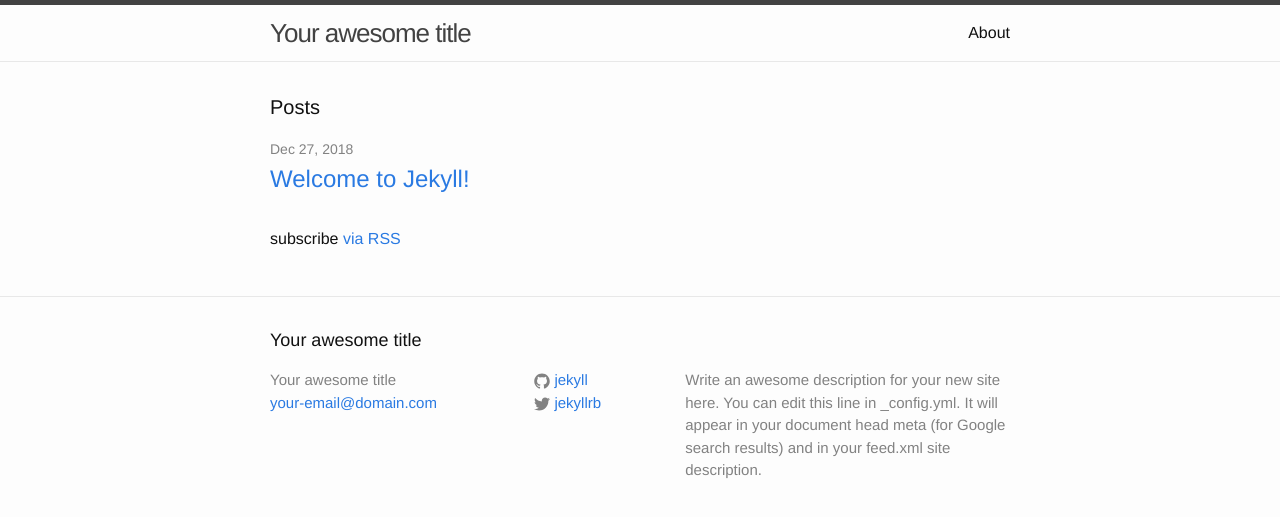
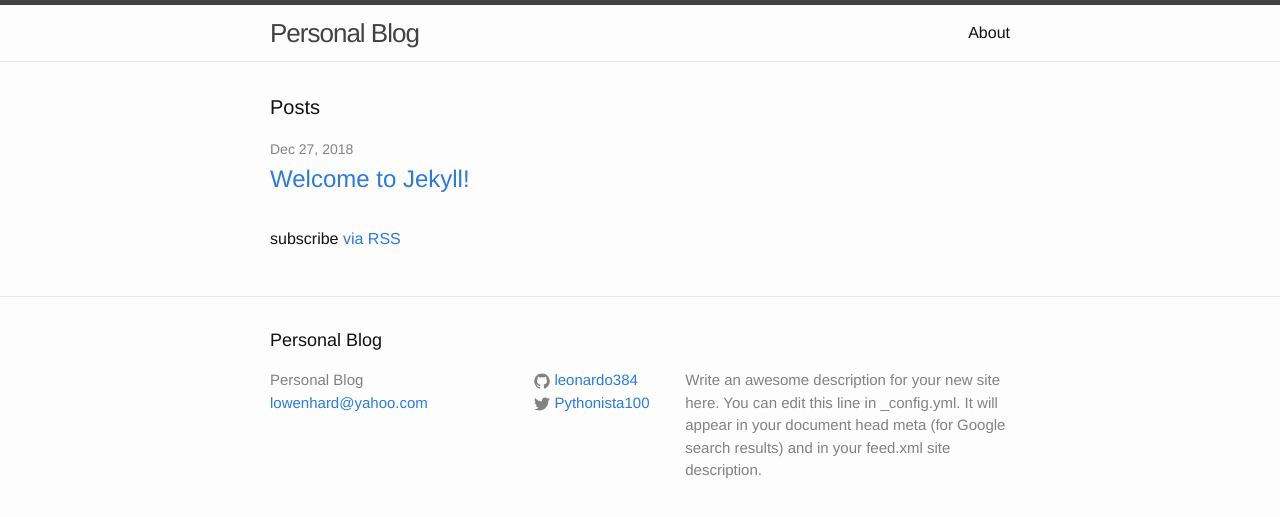
Before and after one commit to leomartinez2019/cripto-content, a Jekyll site: the page built from index.html, in a window 1280 px wide. Shown: the top 517 px of the page. Built offline with Jekyll 4.4.1, drawn with Linux system fonts in a browser that asks for light colours.

Commit message:
Modify yaml config

```diff
--- a/_config.yml
+++ b/_config.yml
@@ -6,16 +6,16 @@
 # 'jekyll serve'. If you change this file, please restart the server process.
 
 # Site settings
-title: Your awesome title
-email: your-email@domain.com
+title: Personal Blog
+email: lowenhard@yahoo.com
 description: > # this means to ignore newlines until "baseurl:"
   Write an awesome description for your new site here. You can edit this
   line in _config.yml. It will appear in your document head meta (for
   Google search results) and in your feed.xml site description.
 baseurl: "" # the subpath of your site, e.g. /blog
-url: "http://yourdomain.com" # the base hostname & protocol for your site
-twitter_username: jekyllrb
-github_username:  jekyll
+url: "" # the base hostname & protocol for your site
+twitter_username: Pythonista100
+github_username:  leonardo384
 
 # Build settings
 markdown: kramdown
```
